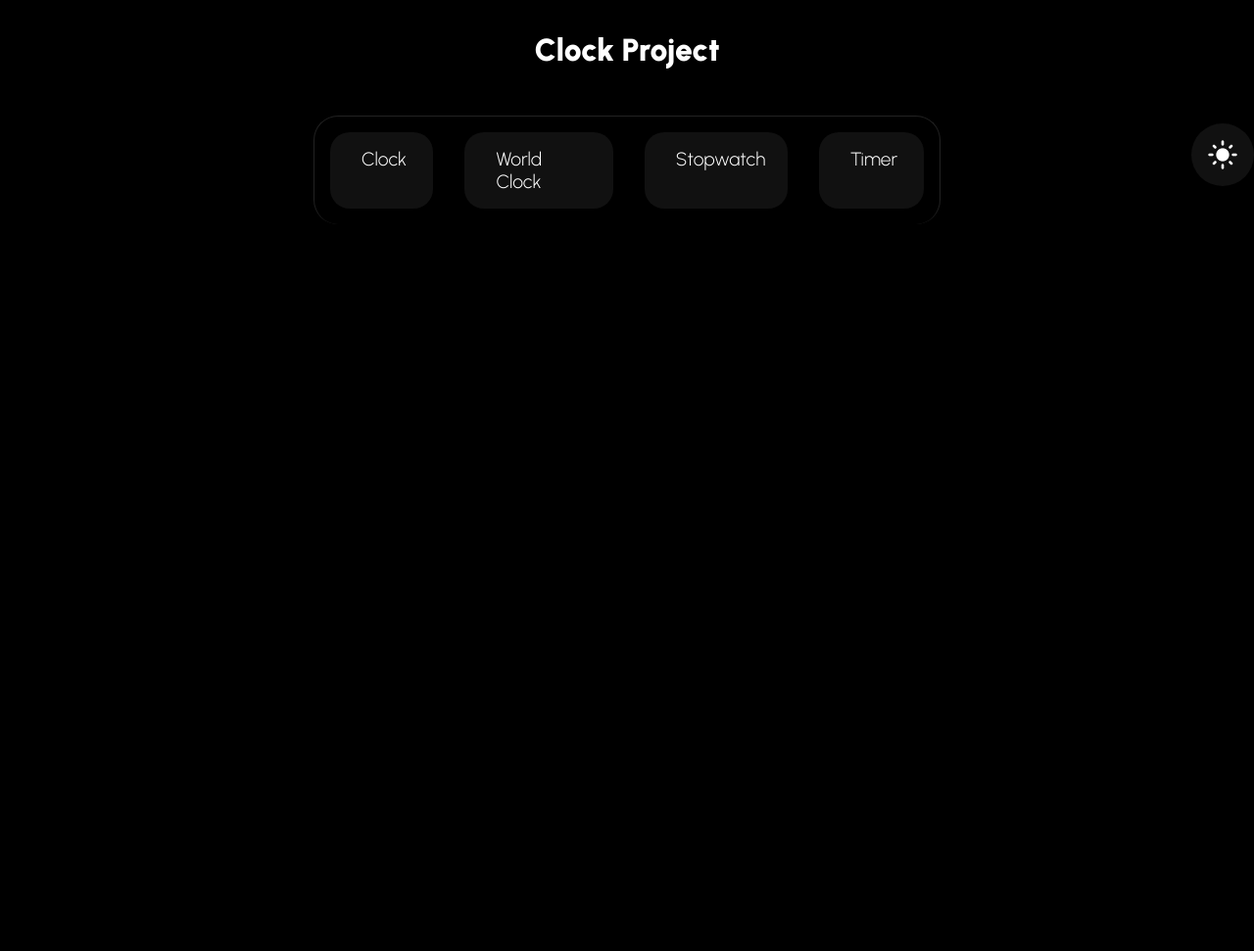
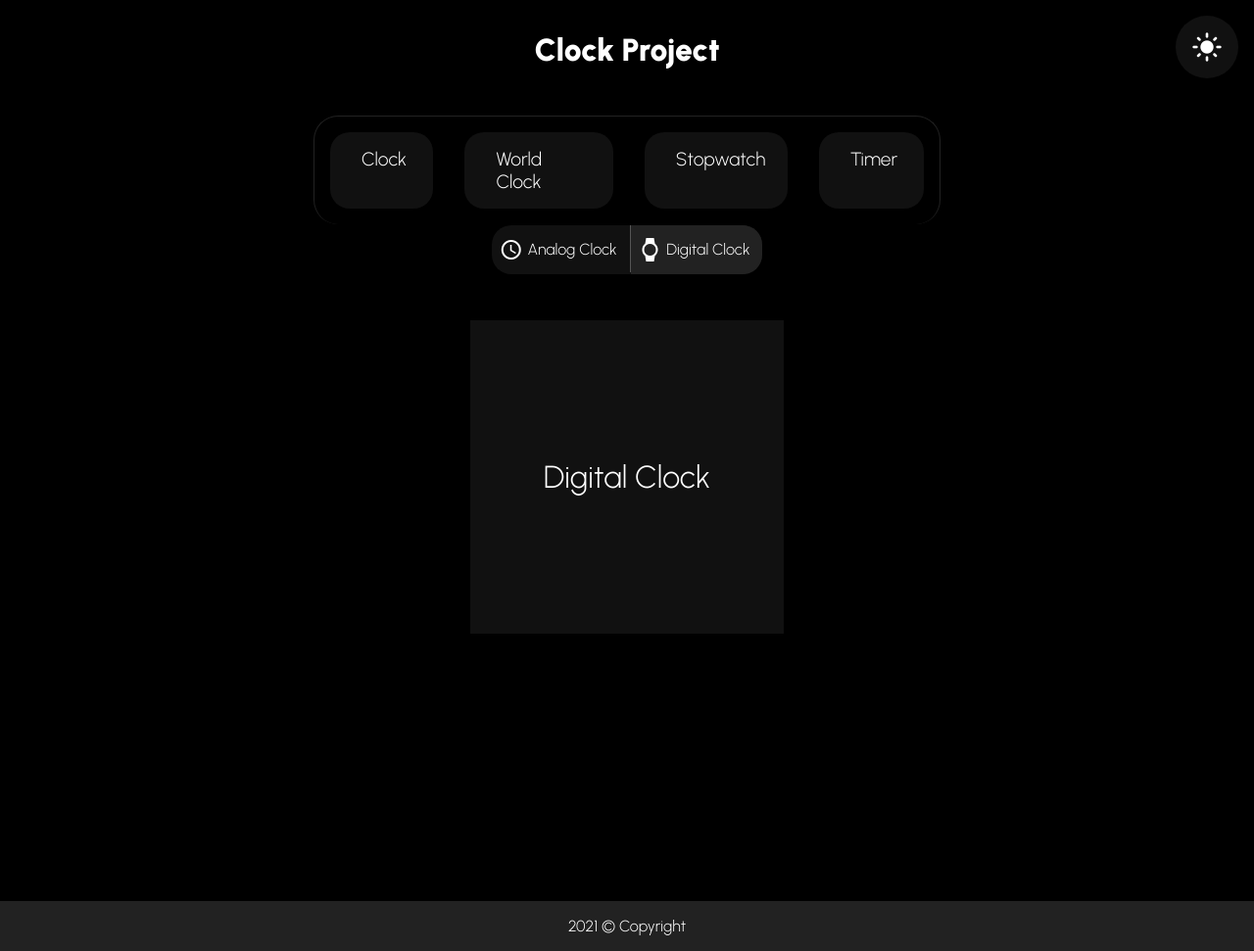
Before and after one commit to v-amirrr/Clock, a plain HTML site: page index.html in a window 1280 px wide. Shown: the whole page at 98% size. Before the commit the page ends 800 px from the top, so only its background shows below. Drawn offline with nearby package versions, Linux system fonts and the light colour scheme.

Commit message:
built clock page and added the analog and digital switcher

```diff
--- a/css/styles.css
+++ b/css/styles.css
@@ -50,6 +50,8 @@ body{
 }
 
 
+
+
 /* ! navbar */
 nav{
     position: absolute;
@@ -86,10 +88,13 @@ nav ul li:hover{
 }
 
 
+
+
 /* ! switch button */
 #mode-switch{
     position: absolute;
-    margin: 3.5rem 0 0 76rem;
+    top: 1rem;
+    right: 1rem;
     cursor: pointer;
     display: flex;
     justify-content: center;
@@ -108,3 +113,102 @@ nav ul li:hover{
     font-size: 2rem;
     transition: all .3s;
 }
+
+
+
+
+/* ! clock page */
+#clock-page{
+    margin: auto;
+    margin-top: 10rem;
+    text-align: center;
+    width: 45rem;
+    /* background: crimson; */
+    position: relative;
+    display: flex;
+    justify-content: center;
+    align-items: center;
+    flex-direction: column;
+}
+
+#clock-switch{
+    width: fit-content;
+    margin: auto;
+    background: var(--navbar-item);
+    border-radius: 20px;
+    display: flex;
+}
+
+#clock-switch hr{
+    width: 1px;
+    height: 3rem;
+    background: var(--navbar-border-hover);
+    color: var(--navbar-border-hover);
+}
+
+#analog-switch, #digital-switch{
+    padding: .8rem;
+    display: flex;
+    justify-content: flex-start;
+    align-items: center;
+    font-size: 1rem;
+    cursor: pointer;
+    transition: all .2s;
+}
+
+#analog-switch{
+    border-radius: 20px 0 0 20px;
+}
+
+#digital-switch{
+    border-radius: 0 20px 20px 0;
+}
+
+#analog:hover, #digital:hover{
+    background: var(--navbar-item-hover);
+}
+
+.switch-select{
+    background: var(--navbar-item-hover);
+}
+
+#clock-switch span{
+    position: relative;
+    left: -.3rem;
+    font-size: 1.5rem;
+}
+
+#digital-clock, #analog-clock{
+    margin: 1rem;
+    background: var(--navbar-item);
+    width: 20rem;
+    height: 20rem;
+    display: flex;
+    justify-content: center;
+    align-items: center;
+    font-size: 2rem;
+    transform: none;
+    transition: all .5s;
+    position: absolute;
+    margin-top: 30rem;
+}
+
+#analog-clock{
+    transform: translateY(5rem);
+    opacity: 0;
+}
+
+
+
+
+/* ! footer */
+footer{
+    position: relative;
+    top: 40rem;
+    width: 100%;
+    padding: 1rem;
+    background: var(--navbar-border);
+    display: flex;
+    justify-content: center;
+    align-items: center;
+}
--- a/index.html
+++ b/index.html
@@ -41,8 +41,33 @@
     <!-- ! dark and light switch button -->
     <div id="mode-switch" class="btn md-ripples ripples-light ripples">
         <span class="material-icons">light_mode</span>
-        <!-- <span class="material-icons" id="mode-switch-icon2">mode_night</span> -->
     </div>
+
+    <!-- ! clock page -->
+    <div id="clock-page">
+        <div id="clock-switch">
+            <div id="analog-switch" class="btn md-ripples ripples-light ripples">
+                <span class="material-icons">schedule</span> Analog Clock
+            </div>
+
+            <hr>
+
+            <div id="digital-switch" class="btn md-ripples ripples-light ripples switch-select">
+                <span class="material-icons">watch</span> Digital Clock
+            </div>
+        </div>
+
+        <div id="digital-clock">
+            Digital Clock
+        </div>
+
+        <div id="analog-clock">
+            Analog Clock
+        </div>
+    </div>
+
+    <!-- ! footer -->
+    <footer></footer>
 
     <!-- ! javascript files -->
     <script src="./js/main.js"></script>
--- a/js/main.js
+++ b/js/main.js
@@ -2,6 +2,15 @@
 function load() {
     document.body.style.opacity = 1;
 }
+
+
+
+
+// ! footer
+const date = new Date();
+document.querySelector("footer").innerHTML = `${date.getFullYear()} &#169; Copyright`;
+
+
 
 
 // ! dark and light switch button
@@ -38,3 +47,36 @@ modeSwitch.addEventListener("click", () => {
 
     }
 });
+
+
+
+
+// ! clock switch
+const analogSwitch = document.querySelector("#analog-switch");
+const digitalSwitch = document.querySelector("#digital-switch");
+
+const analogClock = document.querySelector("#analog-clock");
+const digitalClock = document.querySelector("#digital-clock");
+
+analogSwitch.addEventListener("click", () => {
+    analogSwitch.classList.add("switch-select");
+    digitalSwitch.classList.remove("switch-select");
+
+    digitalClock.style.transform = "translateY(5rem)";
+    digitalClock.style.opacity = 0;
+
+    analogClock.style.transform = "translateY(0)";
+    analogClock.style.opacity = 1;
+
+});
+
+digitalSwitch.addEventListener("click", () => {
+    analogSwitch.classList.remove("switch-select");
+    digitalSwitch.classList.add("switch-select");
+
+    analogClock.style.transform = "translateY(5rem)";
+    analogClock.style.opacity = 0;
+
+    digitalClock.style.transform = "translateY(0)";
+    digitalClock.style.opacity = 1;
+});
```
